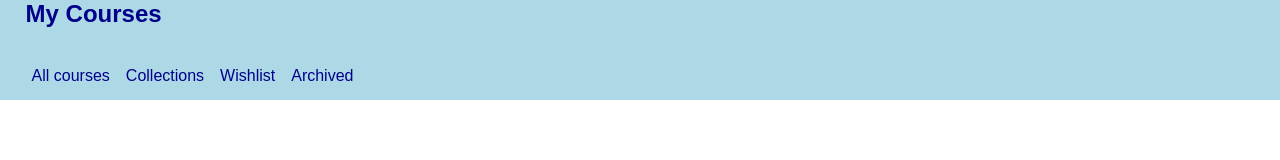
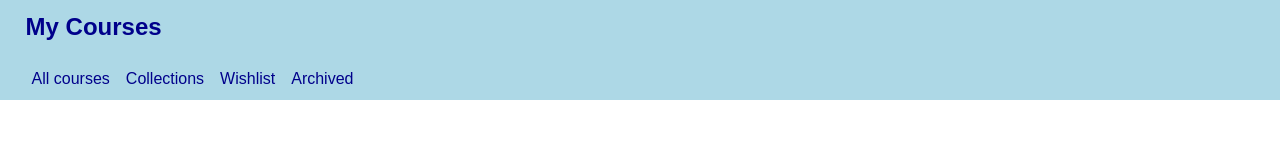
Before and after one commit to megan-reardon/nav-solo-challenge, a plain HTML site: page index.html in a window 1280 px wide. Drawn offline with Linux system fonts and the light colour scheme.

Commit message:
Finalized styling

```diff
--- a/styles.css
+++ b/styles.css
@@ -11,12 +11,13 @@
 h2 {
   font-family: sans-serif;
   color: darkblue;
-  margin: 0 0 3% 1%;
-  padding-left: 1%;
+  margin: 0 0 1% 1%;
+  padding: 1% 0 1% 1%;
 }
 
 nav {
   padding-left: 2%;
+  padding-top: 3px;
 }
 
 button {
```
